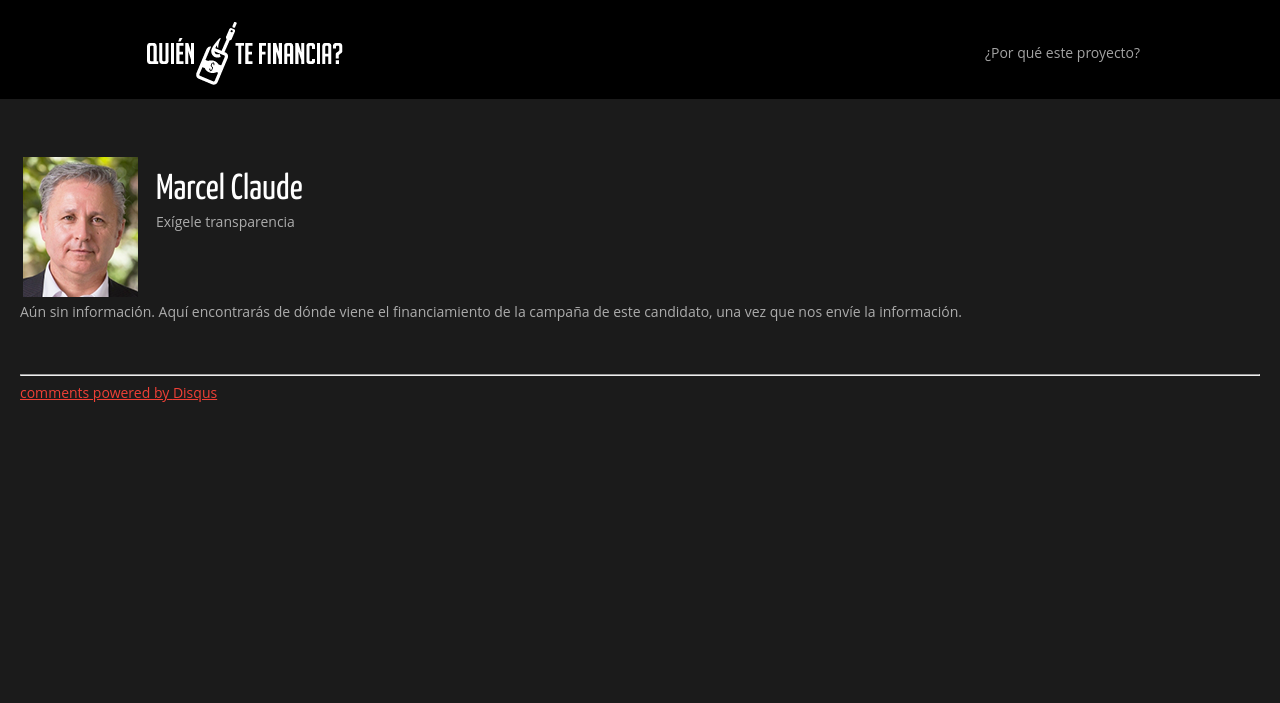
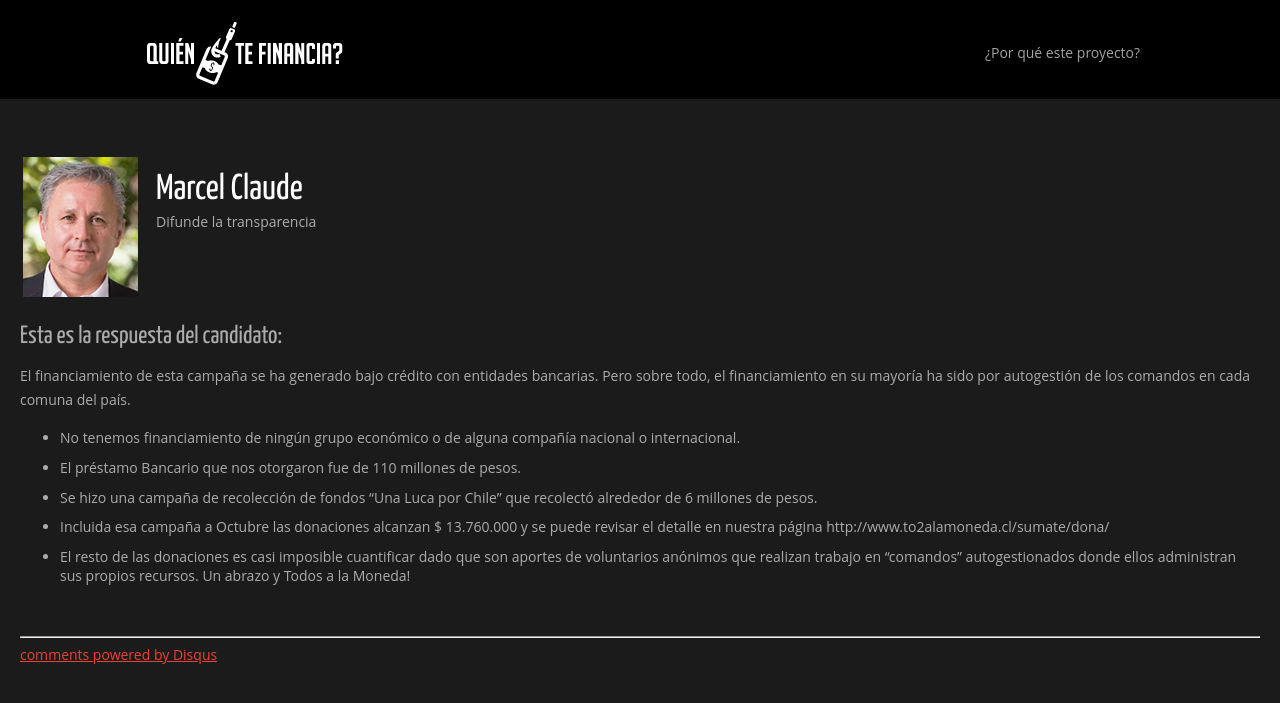
Before and after one commit to ciudadanointeligente/quien-te-financia, a Jekyll site: the page built from _posts/2013-09-01-claude.markdown, in a window 1280 px wide. Shown: the top 703 px of the page. Built offline with Jekyll 4.4.1, drawn with Linux system fonts in a browser that asks for light colours; nearby versions of some CDN libraries; Markdown is read by kramdown in place of the engine named in the settings; comment, search, counter and statistics services are not loaded.

Commit message:
Respuesta Claude

```diff
--- a/_posts/2013-09-01-claude.markdown
+++ b/_posts/2013-09-01-claude.markdown
@@ -15,4 +15,13 @@ c_twitter: todosalamoneda
 
 ---
 
-Aún sin información. Aquí encontrarás de dónde viene el financiamiento de la campaña de este candidato, una vez que nos envíe la información.
+<h3>Esta es la respuesta del candidato:</h3>
+
+
+El financiamiento de esta campaña se ha generado bajo crédito con entidades bancarias. Pero sobre todo, el financiamiento en su mayoría ha sido por autogestión de los comandos en cada comuna del país.
+- No tenemos financiamiento de ningún grupo económico o de alguna compañía nacional o internacional.
+- El préstamo Bancario que nos otorgaron fue de 110 millones de pesos.
+- Se hizo una campaña de recolección de fondos "Una Luca por Chile" que recolectó alrededor de 6 millones de pesos.
+- Incluida esa campaña a Octubre las donaciones alcanzan $ 13.760.000 y se puede revisar el detalle en nuestra página http://www.to2alamoneda.cl/sumate/dona/
+- El resto de las donaciones es casi imposible cuantificar dado que son aportes de voluntarios anónimos que realizan trabajo en "comandos" autogestionados donde ellos administran sus propios recursos.
+Un abrazo y Todos a la Moneda!
```
Also changed, not shown: other parts of _posts/2013-09-01-claude.markdown (+1 -1 lines).
